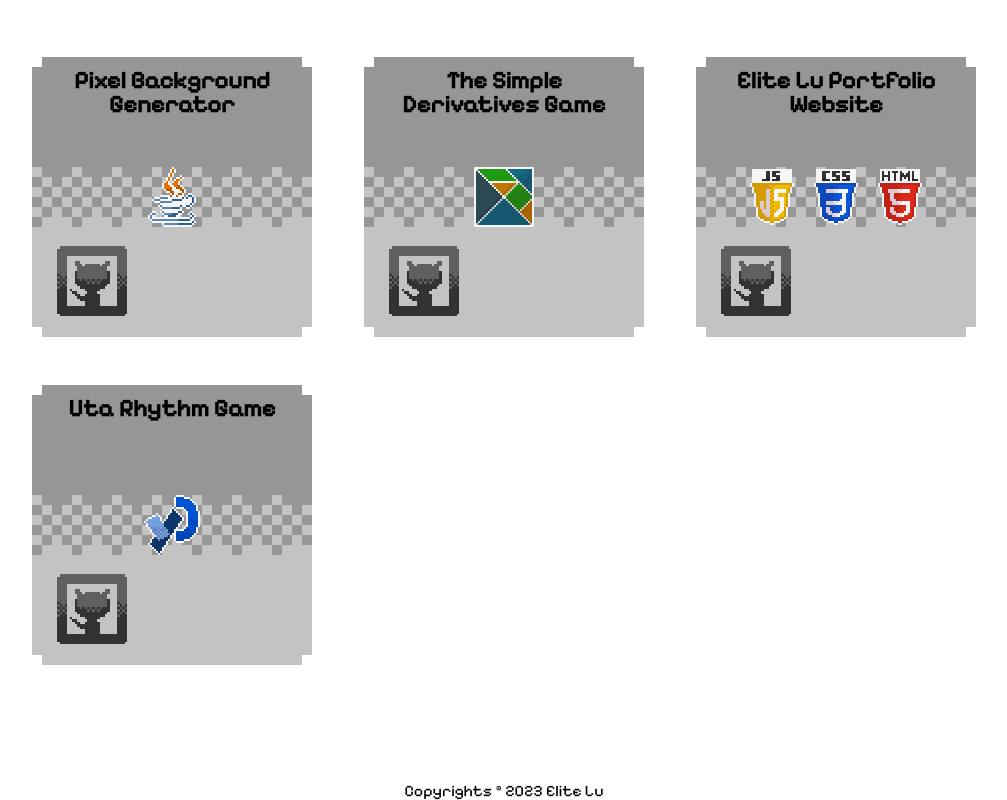
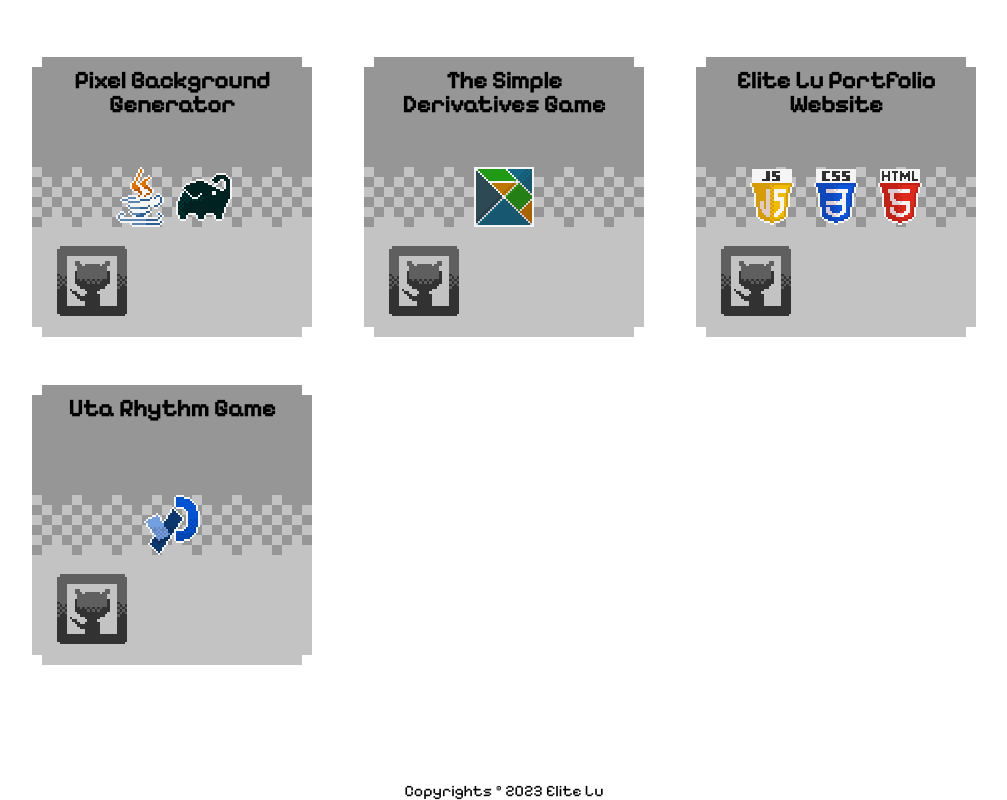
Before and after one commit to honkita/WebsitePortfolio, a Next.js app: page / in a window 1280 px wide. Shown: the part 2066-2866 px from the top of the page, without its empty margins (136-1143 px from the left). Built offline with nearby package versions, Linux system fonts and the light colour scheme.

Commit message:
Added more JSON files

```diff
--- a/components/LanguageFaces.jsx
+++ b/components/LanguageFaces.jsx
@@ -1,26 +1,22 @@
-var items = {
-  HTML: { type: "Markup", url: "./images/Logos/HTML.png" },
-  CSS: { type: "Style Sheet", url: "./images/Logos/CSS.png" },
-  JavaScript: {
-    type: "Object-Oriented",
-    url: "./images/Logos/JS.png",
-  },
-  Elm: { type: "Functional", url: "./images/Logos/Elm.png" },
-  Processing: {
-    type: "Object-Oriented",
-    url: "./images/Logos/Processing.png",
-  },
-  Java: { type: "Object-Oriented", url: "./images/Logos/Java.png" },
-};
+import languages from "../public/Assets/languages.json";
+
+var projectsJSON = JSON.parse(JSON.stringify(languages));
 
 export function returnImage(text) {
-  return items[text];
+  return projectsJSON[indexOfLanguage(text)].name;
 }
 
 export function returnURL(text) {
-  return items[text].url;
+  return projectsJSON[indexOfLanguage(text)].url;
 }
 
 export function returnType(text) {
-  return items[text].type;
+  return projectsJSON[indexOfLanguage(text)].type;
 }
+
+function indexOfLanguage(text) {
+  for (let q = 0; q < projectsJSON.length; q++) {
+    if (projectsJSON[q].name == text) return q;
+  }
+  return -1;
+}
--- a/pages/index.jsx
+++ b/pages/index.jsx
@@ -1,22 +1,24 @@
 import Head from "next/head";
 import styles from "../styles/Home.module.css";
 import utilStyles from "../styles/theme.util.module.css";
-import PixelButton from "../components/PixelButton";
 import { useTheme, ThemeProvider } from "next-themes";
 import Projects from "../components/Projects";
 import "react-responsive-carousel/lib/styles/carousel.min.css"; // requires a loader
 import { Carousel } from "react-responsive-carousel";
 import Layout from "./Layout";
 import Title from "../components/Title";
+import React from "react";
+
+//json imports
 import ImageCarousel from "../public/Assets/homeCarousel.json";
-import { parse } from "node-html-parser";
-import React, { useEffect, useState } from "react";
+import CodedProjects from "../public/Assets/projects.json";
 
 export default function Home() {
   const { resolvedTheme, setTheme } = useTheme();
   const name = "Elite Lu Portfolio";
 
   var imagesJSON = JSON.parse(JSON.stringify(ImageCarousel));
+  var projectsJSON = JSON.parse(JSON.stringify(CodedProjects));
 
   return (
     <Layout home>
@@ -63,7 +65,7 @@ export default function Home() {
               dynamicHeight={true}
               showArrows={true}
             >
-              {imagesJSON.map((img, index) => (
+              {imagesJSON.map((img) => (
                 <div>
                   <img alt="" src={img.image} />
                   <p className="legend">{img.description} </p>
@@ -71,31 +73,17 @@ export default function Home() {
               ))}
             </Carousel>
           </div>
+
           <div className={styles.jobGrid}>
-            <Projects
-              name="Pixel Background Generator"
-              url="https://github.com/honkita/Pixel-Background-Generator"
-              languages={[{ name: "Java" }]}
-            />
-            <Projects
-              name="The Simple Derivatives Game"
-              url="https://github.com/honkita/Math-App"
-              languages={[{ name: "Elm" }]}
-            />
-            <Projects
-              name="Elite Lu Portfolio Website"
-              url="https://github.com/honkita/WebsitePortfolio"
-              languages={[
-                { name: "JavaScript" },
-                { name: "CSS" },
-                { name: "HTML" },
-              ]}
-            />
-            <Projects
-              name="Uta Rhythm Game "
-              url="https://github.com/honkita/UtaRhythmGame"
-              languages={[{ name: "Processing" }]}
-            />
+            {projectsJSON.map((project) => (
+              <Projects
+                name={project.name}
+                url={project.url}
+                languages={project.languages.map((language) => ({
+                  name: language,
+                }))}
+              />
+            ))}
           </div>
         </div>
       </div>
--- /dev/null
+++ b/public/Assets/languages.json
@@ -0,0 +1,25 @@
+[
+  { "name": "HTML", "type": "Markup", "url": "./images/Logos/HTML.png" },
+  { "name": "CSS", "type": "Style Sheet", "url": "./images/Logos/CSS.png" },
+  {
+    "name": "JavaScript",
+    "type": "Object-Oriented",
+    "url": "./images/Logos/JS.png"
+  },
+  { "name": "Elm", "type": "Functional", "url": "./images/Logos/Elm.png" },
+  {
+    "name": "Processing",
+    "type": "Object-Oriented",
+    "url": "./images/Logos/Processing.png"
+  },
+  {
+    "name": "Java",
+    "type": "Object-Oriented",
+    "url": "./images/Logos/Java.png"
+  },
+  {
+    "name": "Gradle",
+    "type": "Build Tool",
+    "url": "./images/Logos/Gradle.png"
+  }
+]
--- /dev/null
+++ b/public/Assets/projects.json
@@ -0,0 +1,22 @@
+[
+  {
+    "name": "Pixel Background Generator",
+    "url": "https://github.com/honkita/Pixel-Background-Generator",
+    "languages": ["Java", "Gradle"]
+  },
+  {
+    "name": "The Simple Derivatives Game",
+    "url": "https://github.com/honkita/Math-App",
+    "languages": ["Elm"]
+  },
+  {
+    "name": "Elite Lu Portfolio Website",
+    "url": "https://github.com/honkita/WebsitePortfolio",
+    "languages": ["JavaScript", "CSS", "HTML"]
+  },
+  {
+    "name": "Uta Rhythm Game",
+    "url": "https://github.com/honkita/UtaRhythmGame",
+    "languages": ["Processing"]
+  }
+]
```
Also changed, not shown: 1 other file (tests, documents, lock files or other folders).
